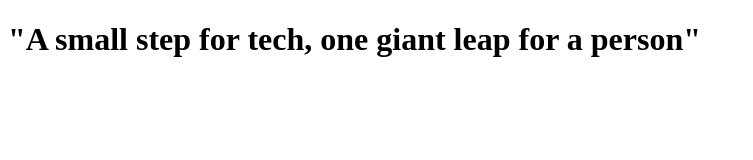
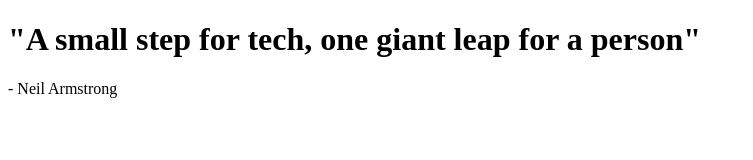
Before and after one commit to vinniemoth/clone-tabnews, a Next.js app: page / in a window 1280 px wide. Shown: the top 160 px of the page, without its empty margins (0-753 px from the left). Built offline with nearby package versions, Linux system fonts and the light colour scheme.

Commit message:
Adicionado dono da citação

```diff
--- a/pages/index.js
+++ b/pages/index.js
@@ -1,5 +1,9 @@
 function Home(){
-    return <h1>"A small step for tech, one giant leap for a person"</h1>
+    return (
+    <div>
+        <h1>"A small step for tech, one giant leap for a person"</h1>
+        <p>- Neil Armstrong</p>
+        </div>)
 }
 
 export default Home;
```
